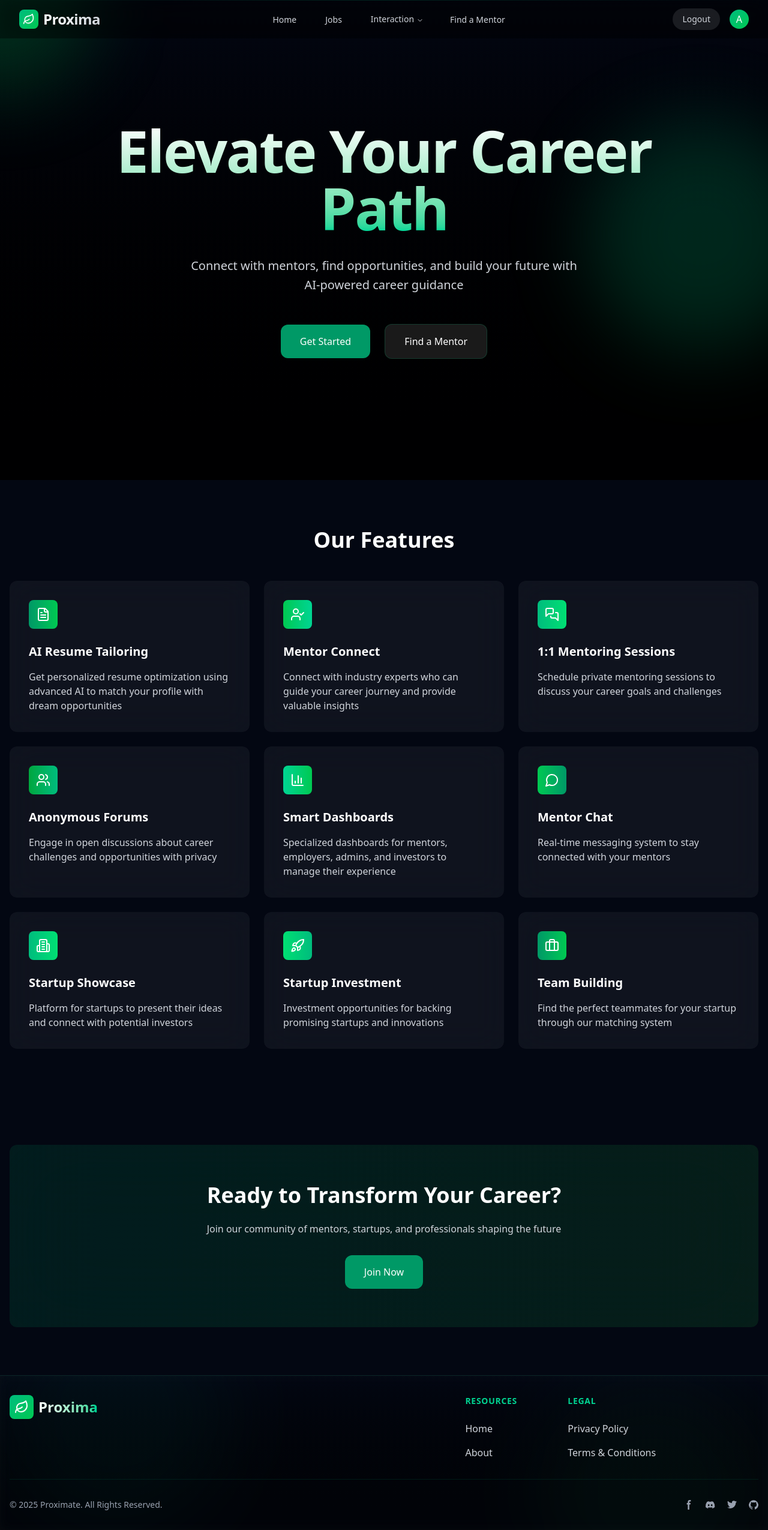
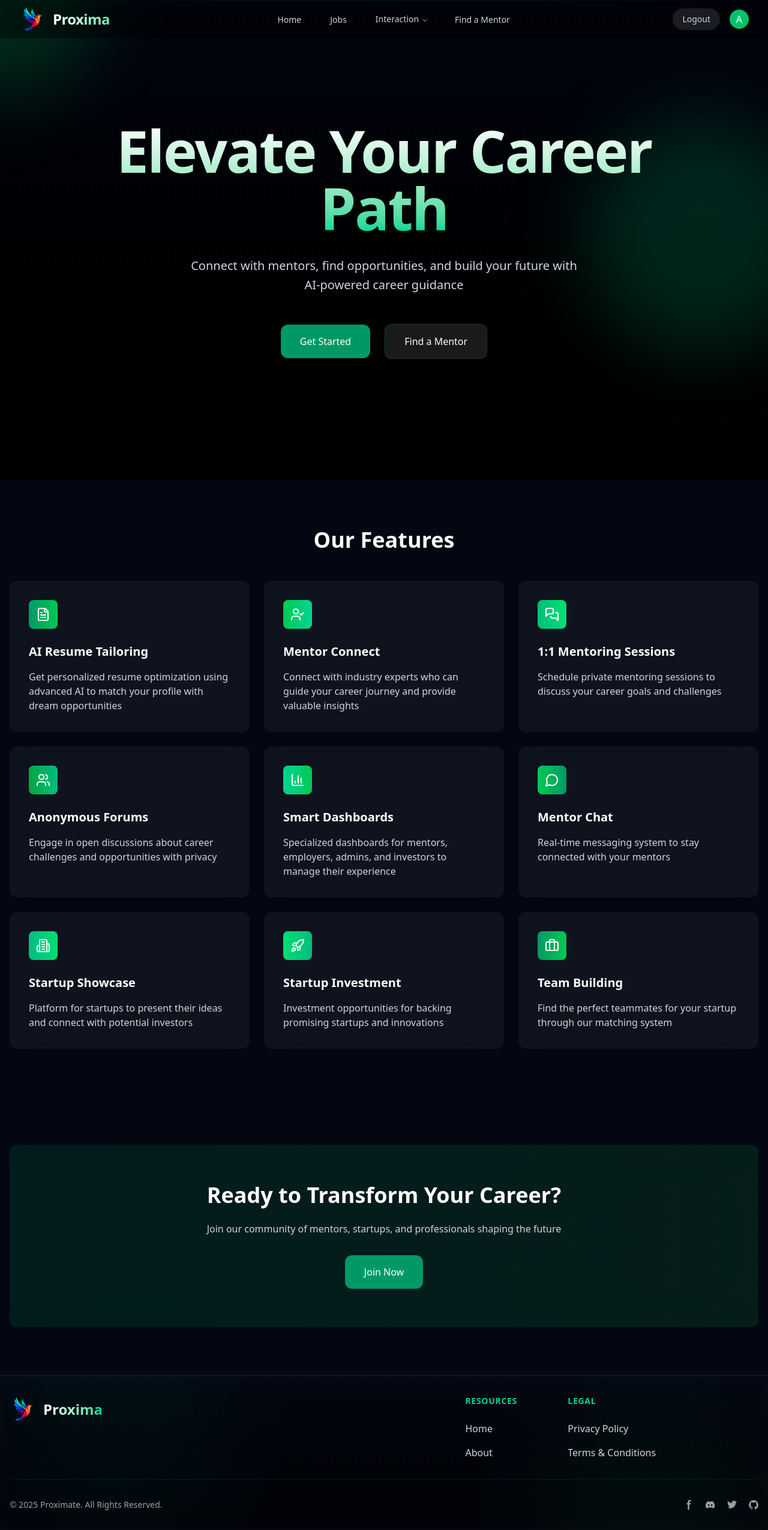
Before and after one commit to vikram-shrivastava/proxima-frontend, a React (Vite) app: page / in a window 1280 px wide. Shown: the whole page at 60% size. Built offline with nearby package versions, Linux system fonts and the light colour scheme; no server answers.

Commit message:
logo changes

```diff
--- a/src/components/Footer/Footer.jsx
+++ b/src/components/Footer/Footer.jsx
@@ -1,7 +1,7 @@
 import React from 'react';
 import { Link } from 'react-router-dom';
 import { Leaf } from 'lucide-react';
-
+import Logo from './Logo.png'
 export default function Footer() {
     return (
         <footer className="relative bg-gray-950/95 border-t border-emerald-900/30">
@@ -17,8 +17,8 @@ export default function Footer() {
                 <div className="md:flex md:justify-between">
                     <div className="mb-6 md:mb-0">
                         <Link to="/" className="flex items-center space-x-2">
-                            <div className="w-10 h-10 rounded-lg bg-gradient-to-br from-emerald-500 to-green-500 flex items-center justify-center">
-                                <Leaf className="w-6 h-6 text-white" />
+                            <div className="w-12 h-12 rounded-lg  flex items-center justify-center">
+                                 <img src={Logo} alt="logo" className='w-12 h-12' />
                             </div>
                             <span className="text-2xl font-bold bg-clip-text text-transparent bg-gradient-to-r from-white to-emerald-400">
                                 Proxima
--- a/src/components/Navbar/Navbar.jsx
+++ b/src/components/Navbar/Navbar.jsx
@@ -2,7 +2,7 @@ import React, { useState, useEffect } from 'react';
 import { Link } from 'react-router-dom';
 import { useNavigate } from 'react-router-dom';
 import { Leaf, ChevronDown, MessageSquare, Users } from 'lucide-react';
-
+import Logo from './Logo.png'
 export default function ModernNavbar() {
   const [isMenuOpen, setIsMenuOpen] = useState(false);
   const [scrolled, setScrolled] = useState(false);
@@ -89,10 +89,10 @@ export default function ModernNavbar() {
           <div className="flex items-center">
             <Link to="/" className="group relative">
               <div className="flex items-center space-x-2">
-                <div className="w-8 h-8 rounded-lg bg-gradient-to-br from-emerald-500 to-green-500 flex items-center justify-center transform group-hover:scale-105 transition-all duration-300">
-                  <Leaf className="w-5 h-5 text-white" />
+                <div className="w-12 h-12  flex items-center justify-center transform group-hover:scale-105 transition-all duration-300">
+                  <img src={Logo} alt="logo" className='w-12 h-12' />
                 </div>
-                <span className="text-2xl font-bold bg-clip-text text-transparent bg-gradient-to-r from-white to-gray-300 tracking-tight group-hover:from-white group-hover:to-emerald-200 transition-all duration-300">
+                <span className="text-2xl font-bold bg-clip-text text-transparent  bg-clip-text bg-gradient-to-r from-white to-emerald-300 tracking-tight group-hover:from-white group-hover:to-emerald-200 transition-all duration-300">
                   Proxima
                 </span>
               </div>
```
Also changed, not shown: src/components/Footer/Logo.png (added), src/components/Navbar/Logo.png (added).
